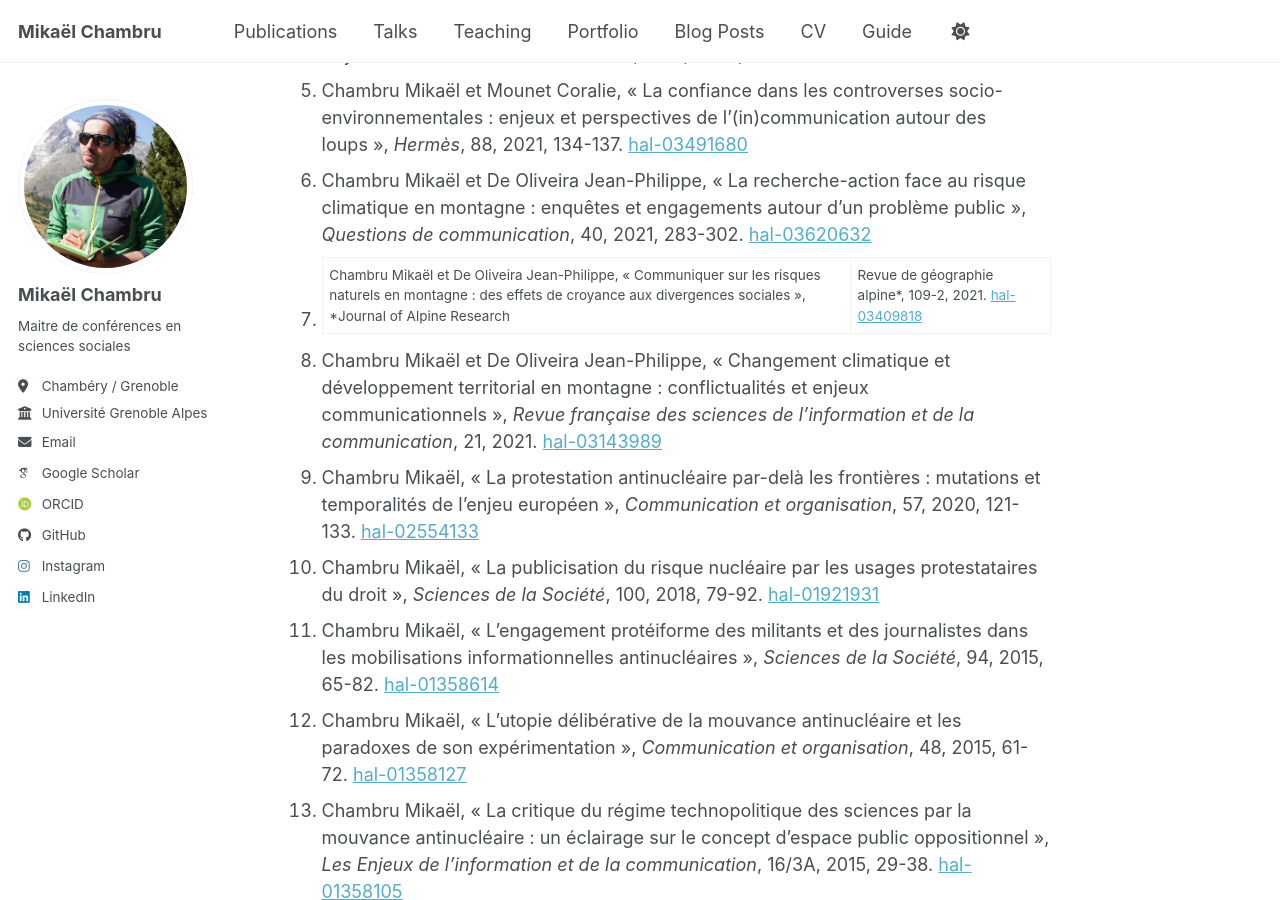
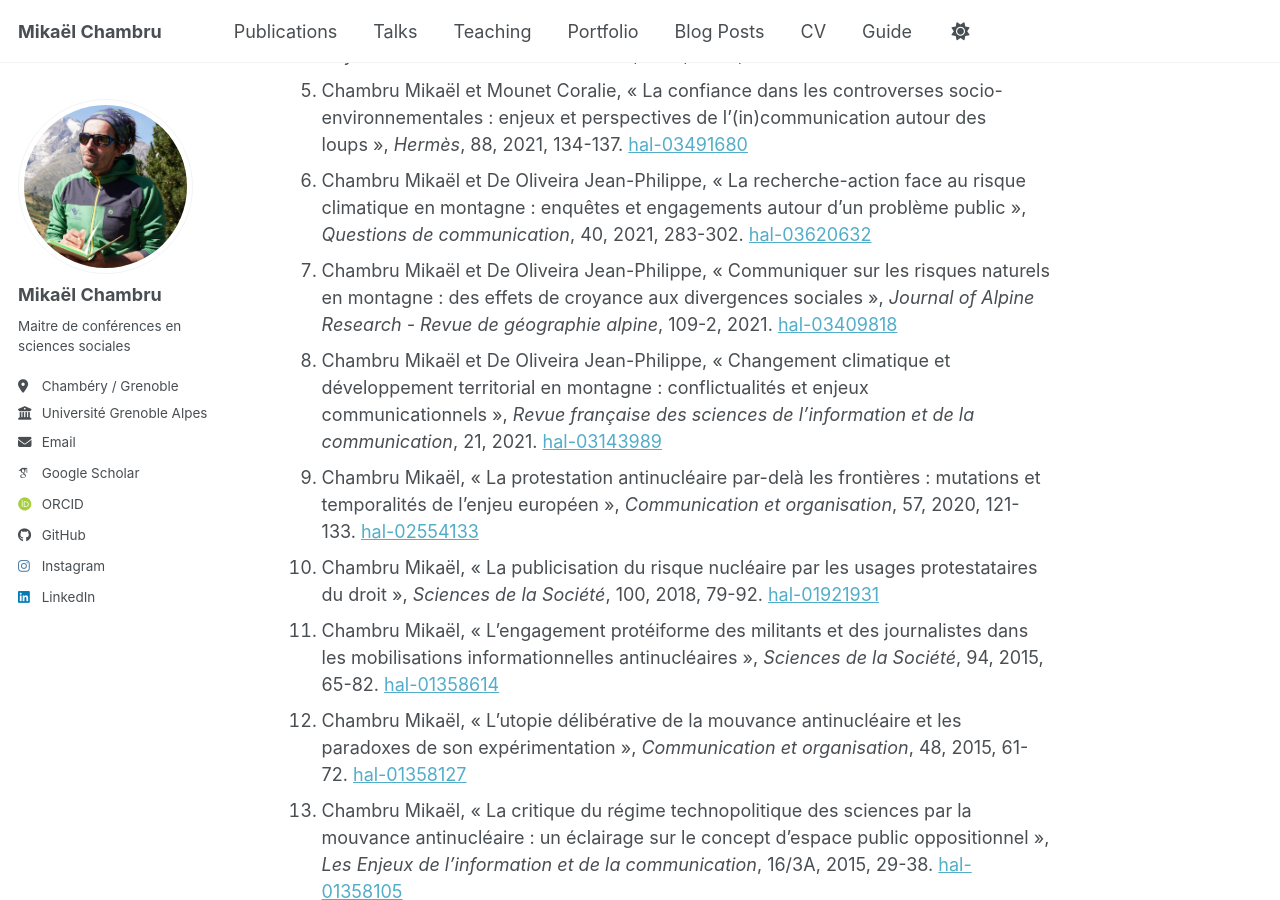
Before and after one commit to mikaelchambru/mikaelchambru.github.io, a Jekyll site: the page built from _pages/publications.md, in a window 1280 px wide and 900 px high, scrolled down 526 px. Built offline with Jekyll 4.4.1, drawn with Linux system fonts in a browser that asks for light colours; some web fonts are replaced; a script bundle is joined from its source files by our own code; library files that are not in the unit come from our copies.

```diff
--- a/_pages/publications.md
+++ b/_pages/publications.md
@@ -14,7 +14,7 @@ redirect_from:
 4. Chambru Mikaël, « Débattre de l’énergie électronucléaire ? Conflictualités, participation et activisme délibératif des mouvements sociaux », *Les Enjeux de l’information et de la communication*, 23/2, 2022, 65-76. [hal-03887763](https://hal.archives-ouvertes.fr/hal-03887763)
 5. Chambru Mikaël et Mounet Coralie, « La confiance dans les controverses socio-environnementales : enjeux et perspectives de l’(in)communication autour des loups », *Hermès*, 88, 2021, 134-137. [hal-03491680](https://hal.archives-ouvertes.fr/hal-03491680)
 6. Chambru Mikaël et De Oliveira Jean-Philippe, « La recherche-action face au risque climatique en montagne : enquêtes et engagements autour d’un problème public », *Questions de communication*, 40, 2021, 283-302. [hal-03620632](https://hal.archives-ouvertes.fr/hal-03620632)
-7. Chambru Mikaël et De Oliveira Jean-Philippe, « Communiquer sur les risques naturels en montagne : des effets de croyance aux divergences sociales », *Journal of Alpine Research | Revue de géographie alpine*, 109-2, 2021. [hal-03409818](https://hal.archives-ouvertes.fr/hal-03409818)
+7. Chambru Mikaël et De Oliveira Jean-Philippe, « Communiquer sur les risques naturels en montagne : des effets de croyance aux divergences sociales », *Journal of Alpine Research - Revue de géographie alpine*, 109-2, 2021. [hal-03409818](https://hal.archives-ouvertes.fr/hal-03409818)
 8. Chambru Mikaël et De Oliveira Jean-Philippe, « Changement climatique et développement territorial en montagne : conflictualités et enjeux communicationnels », *Revue française des sciences de l’information et de la communication*, 21, 2021. [hal-03143989](https://hal.archives-ouvertes.fr/hal-03143989)
 9. Chambru Mikaël, « La protestation antinucléaire par-delà les frontières : mutations et temporalités de l’enjeu européen », *Communication et organisation*, 57, 2020, 121-133. [hal-02554133](https://hal.archives-ouvertes.fr/hal-02554133)
 10. Chambru Mikaël, « La publicisation du risque nucléaire par les usages protestataires du droit », *Sciences de la Société*, 100, 2018, 79-92. [hal-01921931](https://hal.archives-ouvertes.fr/hal-01921931)
```
